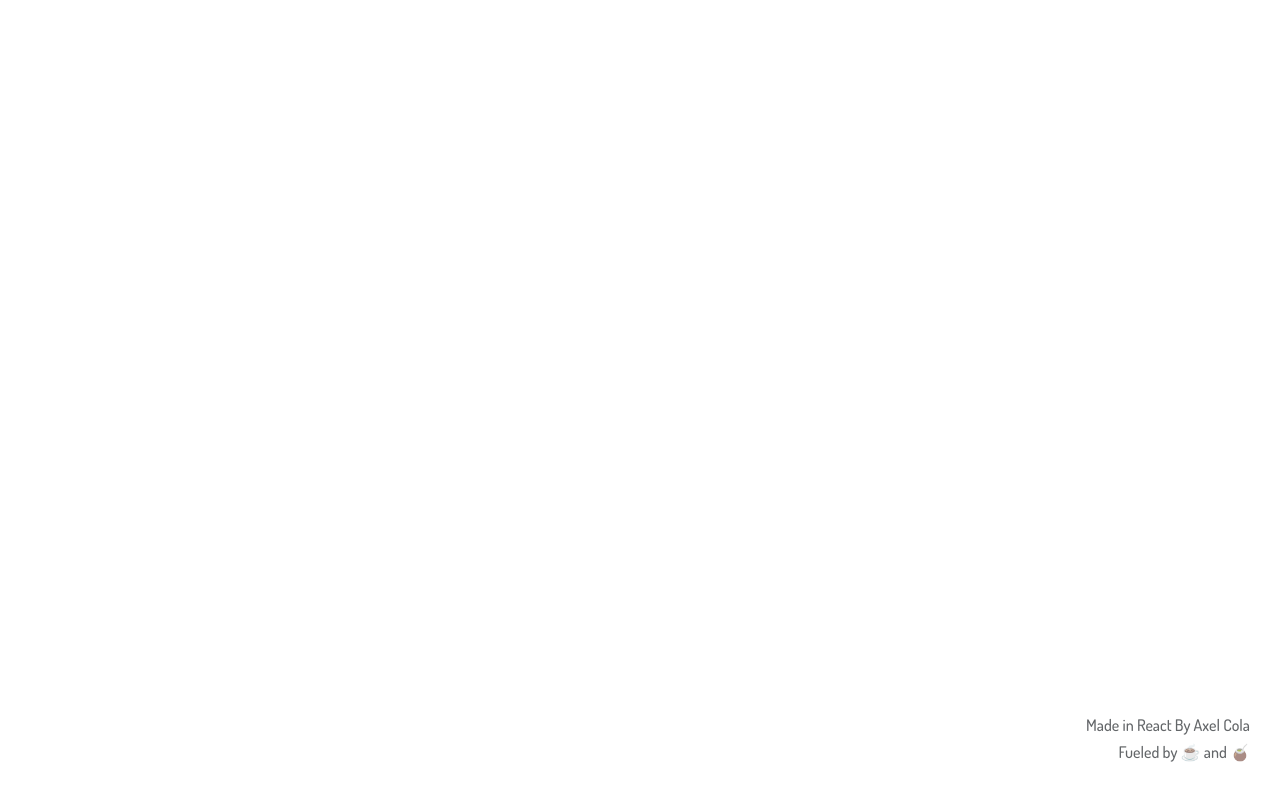
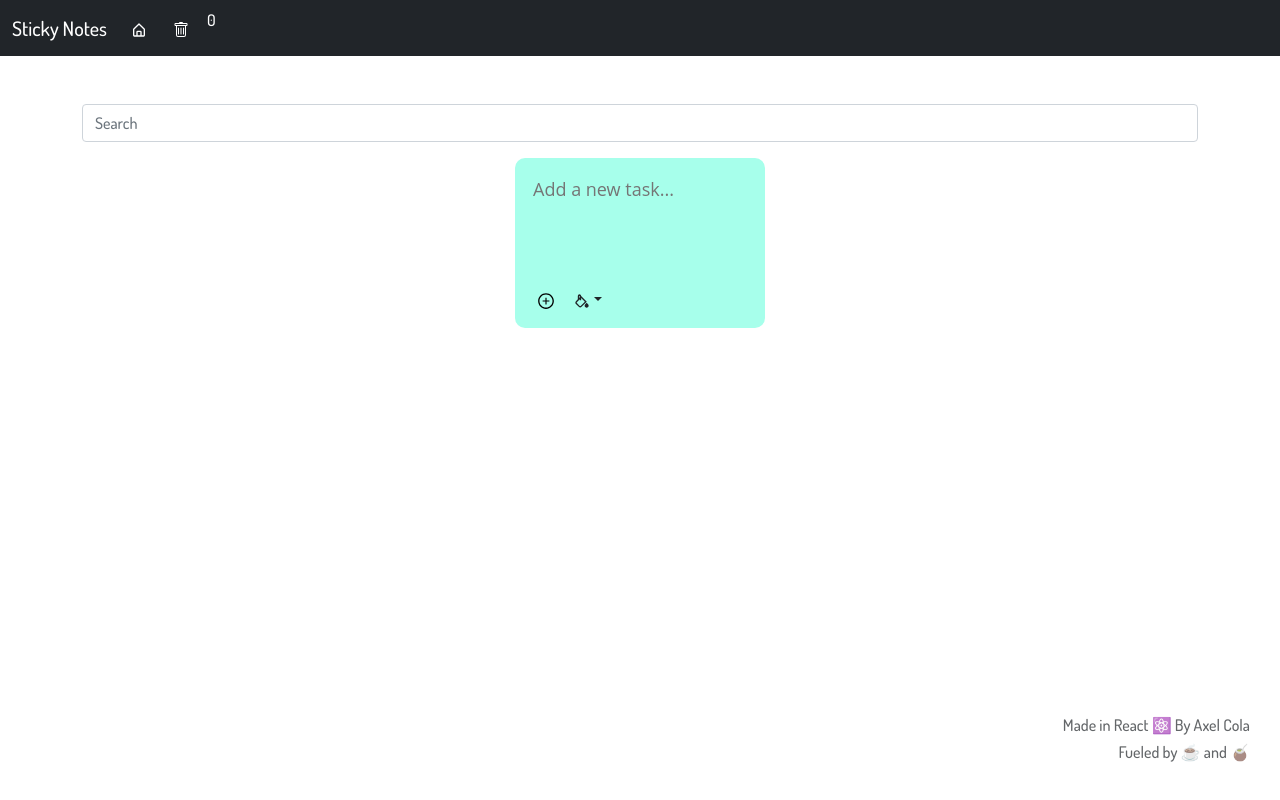
Before and after one commit to axelcola/sticky-notes-on-react, a React (Create React App) app: page / in a window 1280 px wide. Built offline with nearby package versions, Linux system fonts and the light colour scheme.

Commit message:
styling dropdown colors

```diff
--- a/src/App.js
+++ b/src/App.js
@@ -9,8 +9,9 @@ function App() {
     <div className="App">
       <Route path="/sticky-notes-on-react/paper-bin" component={PaperBin} />
       <Route path="/sticky-notes-on-react" component={NoteList} />
+      <Route path="/" component={NoteList} />
       <div className="credits">
-        <h6>Made in React By Axel Cola</h6>
+        <h6>Made in React ⚛️ By Axel Cola</h6>
         <h6>Fueled by ☕ and 🧉</h6>
       </div>
     </div>
--- a/src/components/navbar.css
+++ b/src/components/navbar.css
@@ -1,6 +1,6 @@
 p{
     color: white;
-    margin-bottom: -15px;
+    margin-bottom: -20px;
 }
 .number-notes{
     margin-bottom: -15px;
--- a/src/components/note.css
+++ b/src/components/note.css
@@ -97,7 +97,11 @@
   border-radius: 50%;
   border-width: 2px;
   border: black;
+  margin: 0;
 }
 .dropdown-menu.show{
   display: flex !important;
 }
+.dropdown-item{
+  display: flex !important;
+}
```
